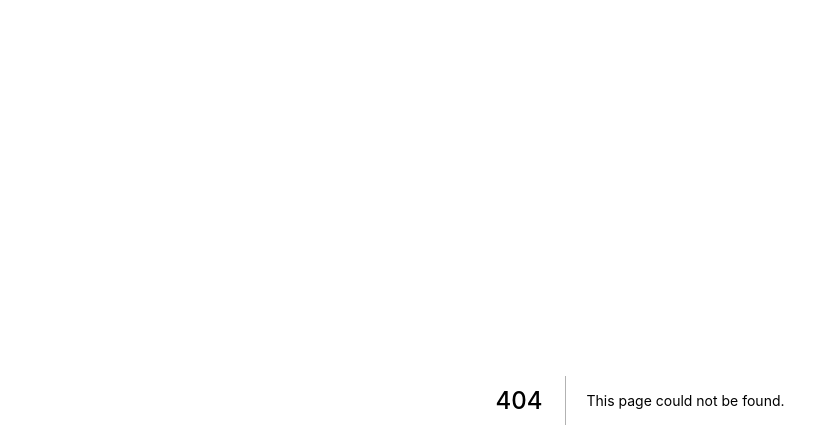
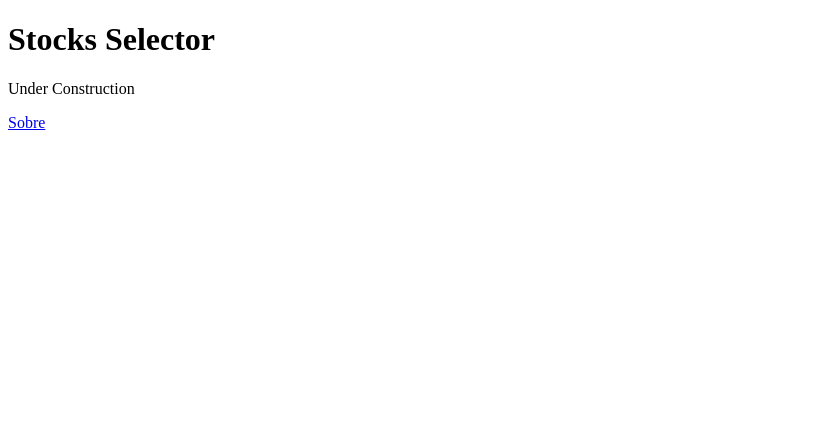
Before and after one commit to camurca1/StocksSelector, a Next.js app: page /sobre in a window 1280 px wide. Before the commit this address had no page. Shown: the top 448 px of the page, without its empty margins (0-839 px from the left). Built offline with nearby package versions, Linux system fonts and the light colour scheme.

Commit message:
Initial commit

```diff
--- /dev/null
+++ b/pages/sobre.js
@@ -0,0 +1,9 @@
+function Home() {
+    return <div>
+                <h1>Stocks Selector</h1>
+                <p>Under Construction</p>
+                <a href="/sobre">Sobre</a>
+            </div>
+}
+
+export default Home
```
